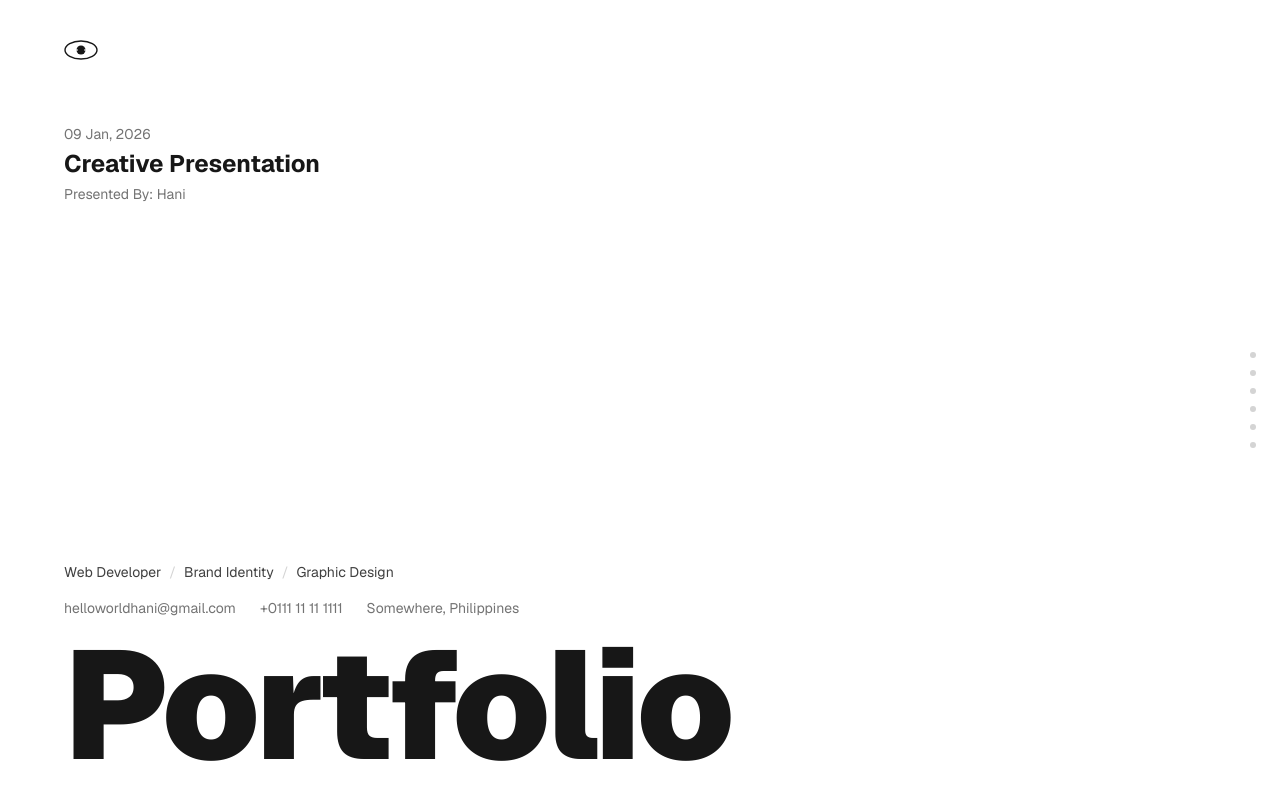
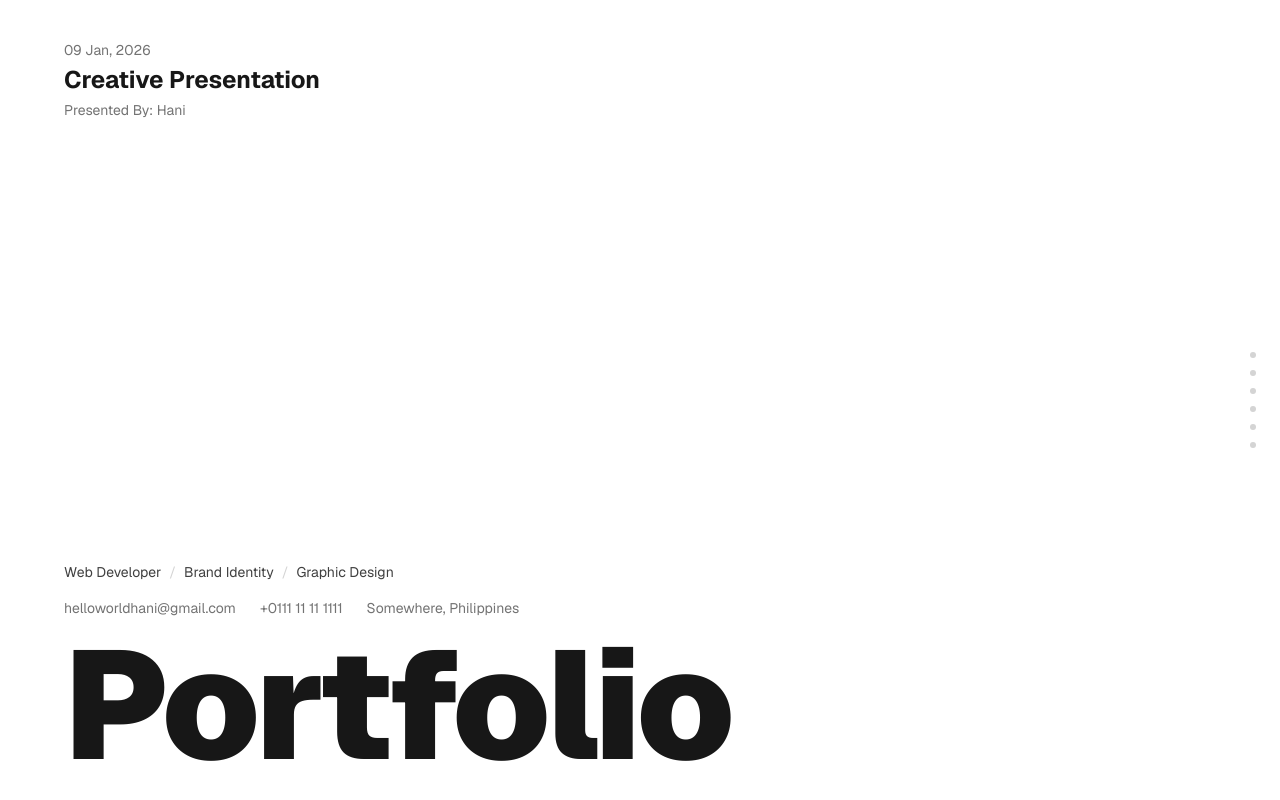
Before and after one commit to helloworldhani/helloworldhani-portfolio, a Next.js app: page / in a window 1280 px wide. Shown: the top 800 px of the page. Built offline with nearby package versions, Linux system fonts and the light colour scheme.

Commit message:
feat: removed the logo something

```diff
--- a/app/page.tsx
+++ b/app/page.tsx
@@ -184,10 +184,6 @@ const roles: string[] = ["Web Developer", "Brand Identity", "Graphic Design"];
 function CoverSlide() {
   return (
     <Slide>
-      <div className="mb-10 sm:mb-16">
-        <EyeMark />
-      </div>
-
       <div className="mb-1 text-xs sm:text-sm text-neutral-500">{DATE}</div>
       <h1 className="text-lg sm:text-2xl font-bold text-neutral-900">
         Creative Presentation
```
